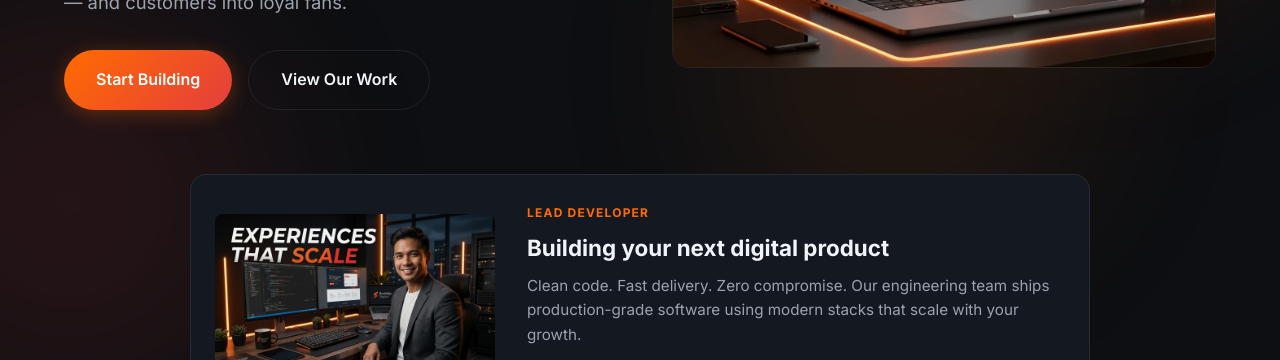
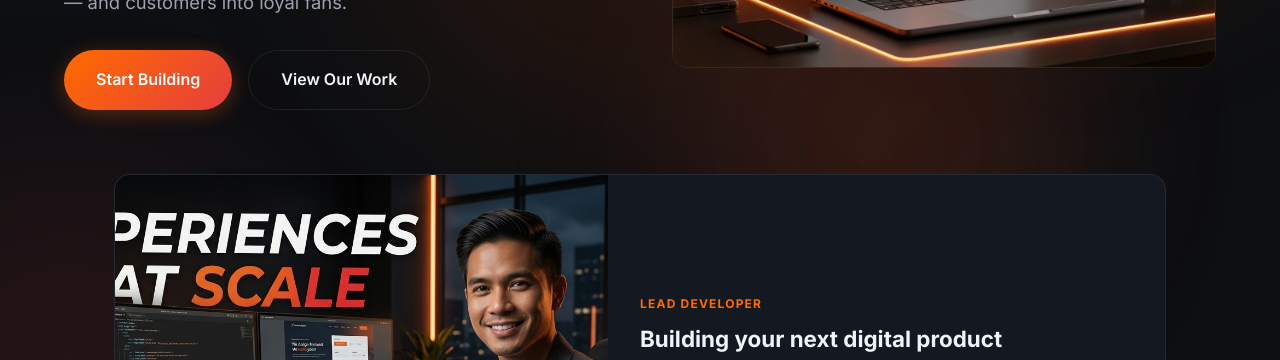
Before and after one commit to erwinivmgemcor/ScaleUp-Digital-PH, a plain HTML site: page index.html in a window 1280 px wide. Shown: the part 418-778 px from the top of the page. Drawn offline with Linux system fonts and the light colour scheme.

Commit message:
Update styles.css

```diff
--- a/styles.css
+++ b/styles.css
@@ -45,6 +45,46 @@ body {
   -moz-osx-font-smoothing: grayscale;
 }
 
+/* ---------- Animated Ambient Background ---------- */
+body::before,
+body::after {
+  content: '';
+  position: fixed;
+  border-radius: 50%;
+  pointer-events: none;
+  z-index: 0;
+  filter: blur(80px);
+}
+
+body::before {
+  top: -10%;
+  left: 20%;
+  width: 600px;
+  height: 600px;
+  background: radial-gradient(circle, rgba(255, 85, 0, 0.15) 0%, rgba(0, 0, 0, 0) 70%);
+  animation: floatGlow1 12s infinite alternate ease-in-out;
+}
+
+body::after {
+  bottom: -5%;
+  right: 10%;
+  width: 500px;
+  height: 500px;
+  background: radial-gradient(circle, rgba(229, 62, 62, 0.12) 0%, rgba(0, 0, 0, 0) 70%);
+  animation: floatGlow2 15s infinite alternate ease-in-out;
+}
+
+@keyframes floatGlow1 {
+  0% { transform: translate(0, 0) scale(1); }
+  100% { transform: translate(100px, 150px) scale(1.2); }
+}
+
+@keyframes floatGlow2 {
+  0% { transform: translate(0, 0) scale(1); }
+  100% { transform: translate(-80px, -100px) scale(1.15); }
+}
+
+
 ::selection {
   background: rgba(255, 107, 0, 0.3);
   color: white;
@@ -458,20 +498,24 @@ body:hover .cursor-ring {
   position: relative;
   z-index: 1;
   margin-top: 4rem;
+  max-width: 1100px;
+  margin-left: auto;
+  margin-right: auto;
 }
 
 .dev-card {
   display: flex;
   flex-direction: row;
-  align-items: center;
+  align-items: stretch;
   gap: 2rem;
   background: var(--bg-secondary);
   border: 1px solid var(--border-subtle);
   border-radius: var(--radius-lg);
-  padding: 1.5rem;
-  max-width: 900px;
+  padding: 0;
+  max-width: 1100px;
   margin: 0 auto;
   transition: var(--transition);
+  overflow: hidden;
 }
 
 .dev-card:hover {
@@ -479,18 +523,30 @@ body:hover .cursor-ring {
   box-shadow: 0 10px 40px -10px var(--orange-glow);
 }
 
+.dev-img-wrap {
+  flex: 1;
+  min-height: 420px;
+  max-width: 55%;
+  overflow: hidden;
+  display: flex;
+}
+
 .dev-img {
   width: 100%;
-  max-width: 280px;
-  height: auto;
-  border-radius: 8px;
+  height: 100%;
+  min-height: 420px;
   object-fit: cover;
+  display: block;
   flex-shrink: 0;
 }
 
 .dev-info {
   flex: 1;
   min-width: 0;
+  padding: 2rem 2rem 2rem 0;
+  display: flex;
+  flex-direction: column;
+  justify-content: center;
 }
 
 .dev-info .tag {
@@ -635,7 +691,8 @@ body:hover .cursor-ring {
   transition: var(--transition-slow);
 }
 
-.comparison-card.active {
+.comparison-card.active,
+.comparison-card.highlight {
   border-color: var(--border-hover);
   box-shadow: 0 20px 50px -15px var(--orange-glow);
   transform: scale(1.02);
@@ -1491,12 +1548,13 @@ body:hover .cursor-ring {
 /* ---------- Scroll Reveal ---------- */
 .reveal {
   opacity: 0;
-  transform: translateY(30px);
+  transform: translateY(20px);
   transition: opacity 0.7s cubic-bezier(0.23, 1, 0.32, 1),
               transform 0.7s cubic-bezier(0.23, 1, 0.32, 1);
 }
 
-.reveal.animate-in {
+.reveal.animate-in,
+.reveal.visible {
   opacity: 1;
   transform: translateY(0);
 }
@@ -1598,8 +1656,17 @@ body:hover .cursor-ring {
     text-align: center;
   }
 
+  .dev-img-wrap {
+    max-width: 100%;
+    min-height: 280px;
+  }
+
   .dev-img {
-    max-width: 100%;
+    min-height: 280px;
+  }
+
+  .dev-info {
+    padding: 1.5rem;
   }
 
   .dev-meta {
```
